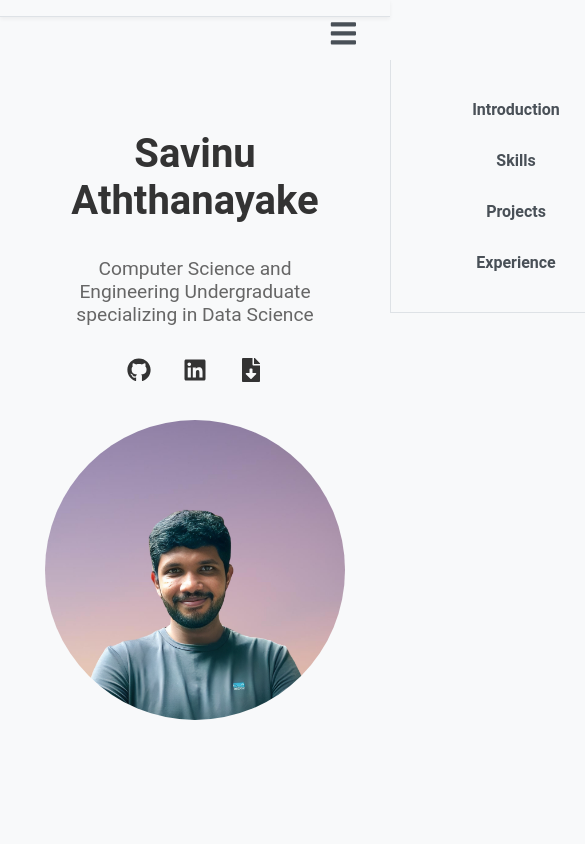
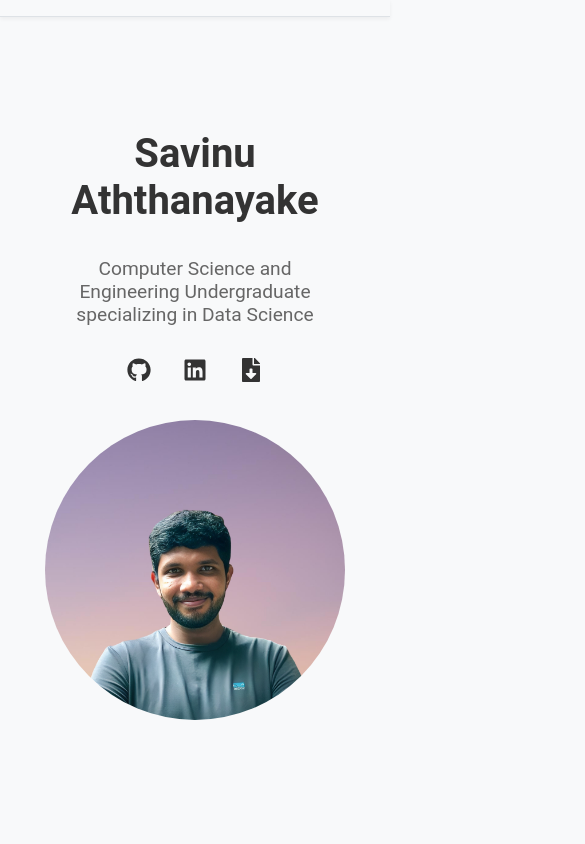
Before and after one commit to SaviNimz/MyPortfolio, a React (Vite) app: page / in a window 390 px wide. Shown: the top 844 px of the page, 585 px wide, since content can reach past the window. Built offline with nearby package versions, Linux system fonts and the light colour scheme.

Commit message:
removed the navigation menue to fix allignment issue in mobile

```diff
--- a/src/components/navBar.jsx
+++ b/src/components/navBar.jsx
@@ -1,28 +1,9 @@
-import React, { useState } from 'react';
-import styled, { createGlobalStyle, keyframes } from 'styled-components';
-import { FaBars } from 'react-icons/fa'; // Import the hamburger icon
+import React from 'react';
+import styled, { createGlobalStyle } from 'styled-components';
 
 const GlobalStyle = createGlobalStyle`
   html {
     scroll-behavior: smooth;
-  }
-`;
-
-const slideIn = keyframes`
-  from {
-    transform: translateX(100%);
-  }
-  to {
-    transform: translateX(0);
-  }
-`;
-
-const slideOut = keyframes`
-  from {
-    transform: translateX(0);
-  }
-  to {
-    transform: translateX(100%);
   }
 `;
 
@@ -34,6 +15,8 @@ const Nav = styled.nav`
   top: 0;
   z-index: 1000;
   border-bottom: 1px solid #dee2e6;
+  overflow-x: hidden; /* Prevent horizontal overflow */
+  display: flex; /* Add display flex to align items properly */
 
   @media (max-width: 768px) {
     padding: 0.5rem 1rem;
@@ -47,21 +30,10 @@ const NavList = styled.ul`
   list-style: none;
   margin: 0;
   padding: 0;
+  width: 100%; /* Ensure it spans full width */
 
   @media (max-width: 768px) {
-    flex-direction: column;
-    position: absolute;
-    top: 60px;
-    right: 0;
-    background: #f8f9fa;
-    width: 250px; /* Adjusted the width */
-    height: auto; /* No longer takes full height */
-    padding: 1.5rem 0; /* Added padding for spacing */
-    border-left: 1px solid #dee2e6;
-    border-bottom: 1px solid #dee2e6;
-    transform: ${({ isOpen }) => (isOpen ? 'translateX(0)' : 'translateX(100%)')};
-    animation: ${({ isOpen }) => (isOpen ? slideIn : slideOut)} 0.3s ease forwards;
-    display: flex;
+    display: none; /* Hide navigation menu on mobile */
   }
 `;
 
@@ -93,33 +65,12 @@ const NavLink = styled.a`
   }
 `;
 
-const HamburgerIcon = styled(FaBars)`
-  display: none;
-  font-size: 1.8rem; /* Increased the size */
-  cursor: pointer;
-  color: #495057;
-
-  @media (max-width: 768px) {
-    display: block;
-    position: absolute;
-    right: 2rem;
-    top: 1.2rem;
-  }
-`;
-
 const Navbar = () => {
-  const [isOpen, setIsOpen] = useState(false);
-
-  const toggleMenu = () => {
-    setIsOpen(!isOpen);
-  };
-
   return (
     <>
       <GlobalStyle />
       <Nav>
-        <HamburgerIcon onClick={toggleMenu} />
-        <NavList isOpen={isOpen}>
+        <NavList>
           <NavItem><NavLink href="#introduction">Introduction</NavLink></NavItem>
           <NavItem><NavLink href="#skills">Skills</NavLink></NavItem>
           <NavItem><NavLink href="#projects">Projects</NavLink></NavItem>
```
